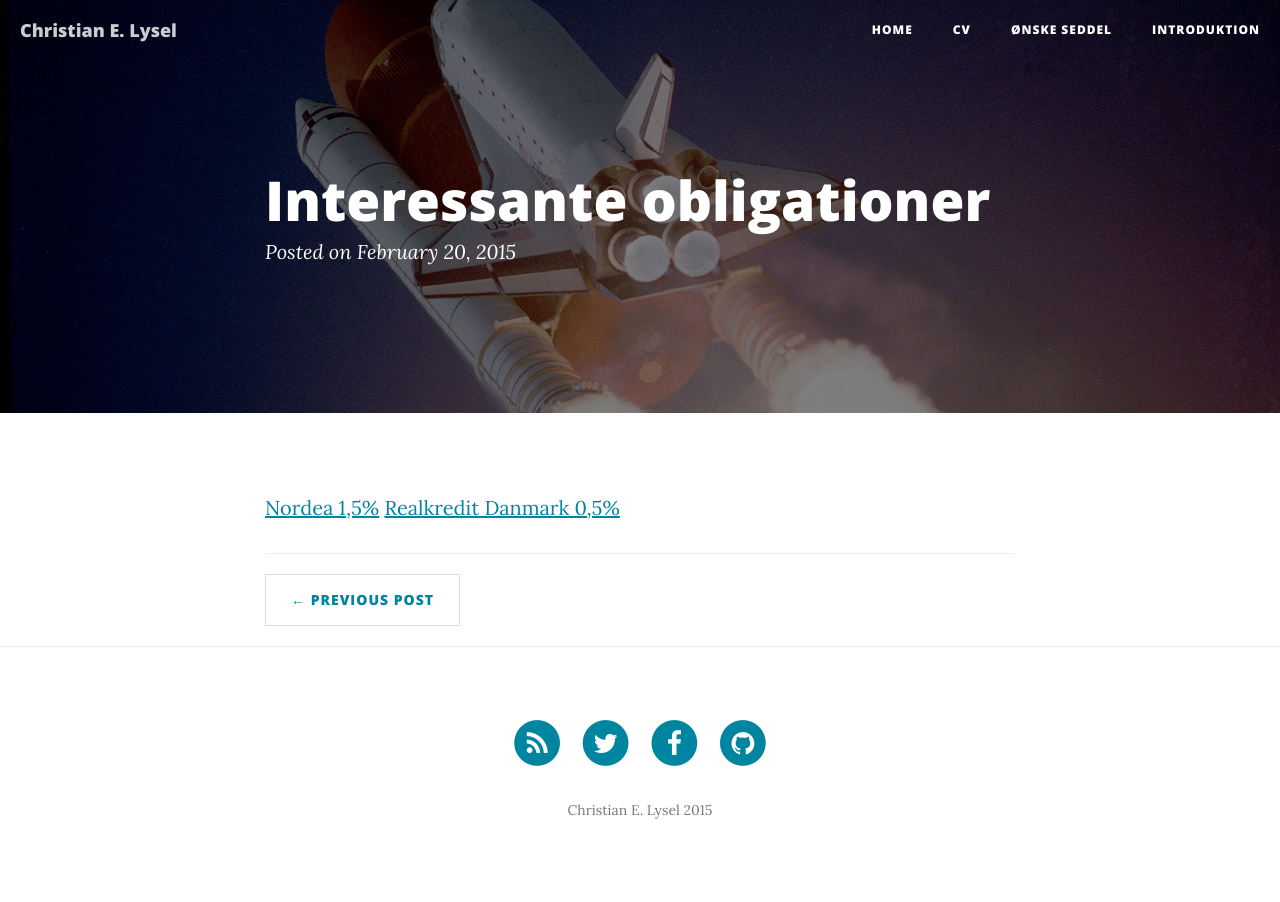
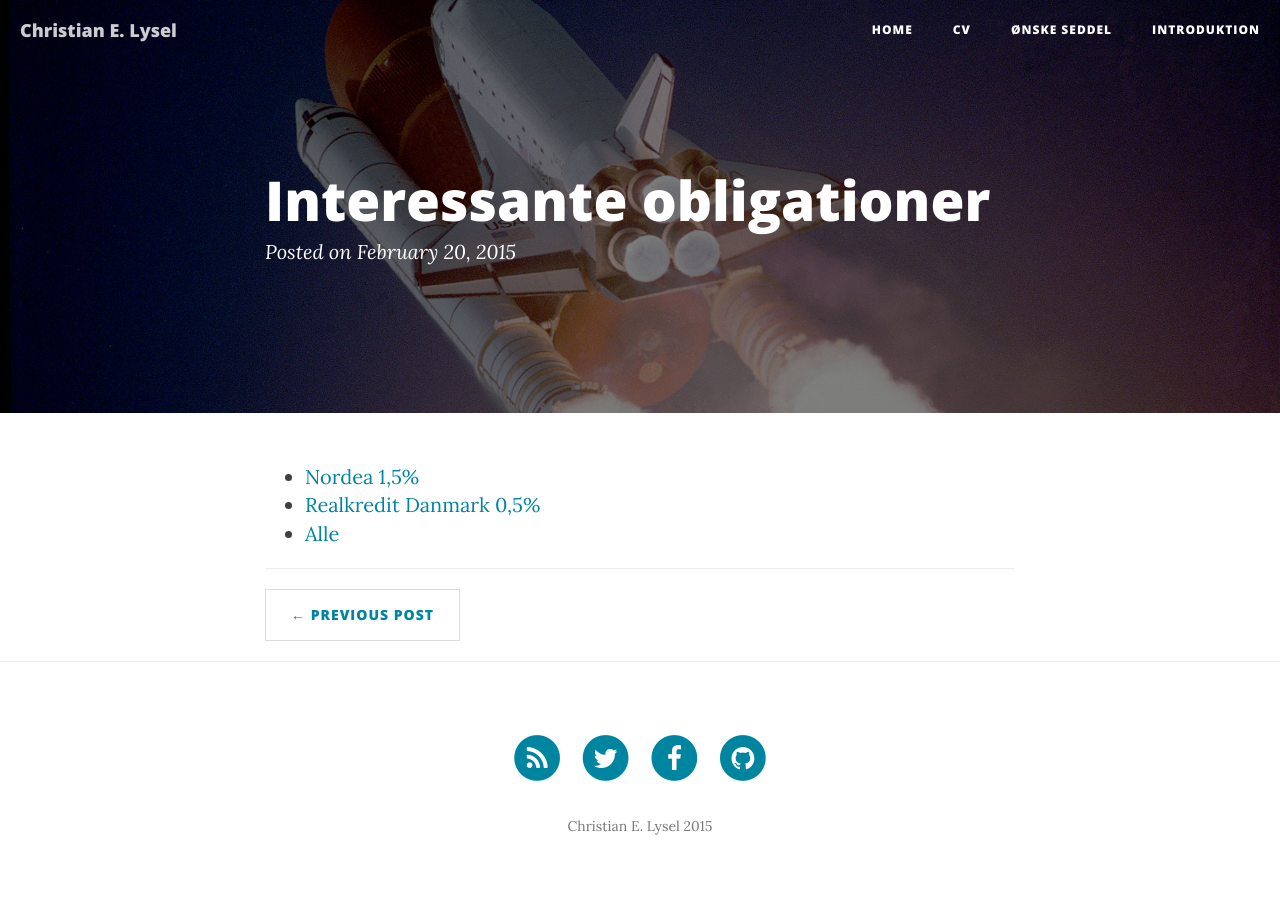
Before and after one commit to clysel/christian.lysel.net, a Jekyll site: the page built from _posts/2015-02-20-obligationer.markdown, in a window 1280 px wide. Built offline with Jekyll 4.4.1, drawn with Linux system fonts in a browser that asks for light colours; nearby versions of some CDN libraries.

Commit message:
Update 2015-02-20-obligationer.markdown

```diff
--- a/_posts/2015-02-20-obligationer.markdown
+++ b/_posts/2015-02-20-obligationer.markdown
@@ -3,5 +3,9 @@ layout:     post
 title:      "Interessante obligationer"
 header-img: "img/post-bg-01.jpg"
 ---
-[Nordea 1,5%](http://www.nasdaqomxnordic.com/bonds/denmark/microsite?Instrument=XCSE0:5RDSD20S27)
-[Realkredit Danmark 0,5%](http://www.nasdaqomxnordic.com/bonds/denmark/microsite?Instrument=XCSE1:5NDASDRO37)
+
+
+
+  * [Nordea 1,5%](http://www.nasdaqomxnordic.com/bonds/denmark/microsite?Instrument=XCSE0:5RDSD20S27)
+  * [Realkredit Danmark 0,5%](http://www.nasdaqomxnordic.com/bonds/denmark/microsite?Instrument=XCSE1:5NDASDRO37)
+  * [Alle](http://www.nasdaqomxnordic.com/obligationer/danmark)
```
